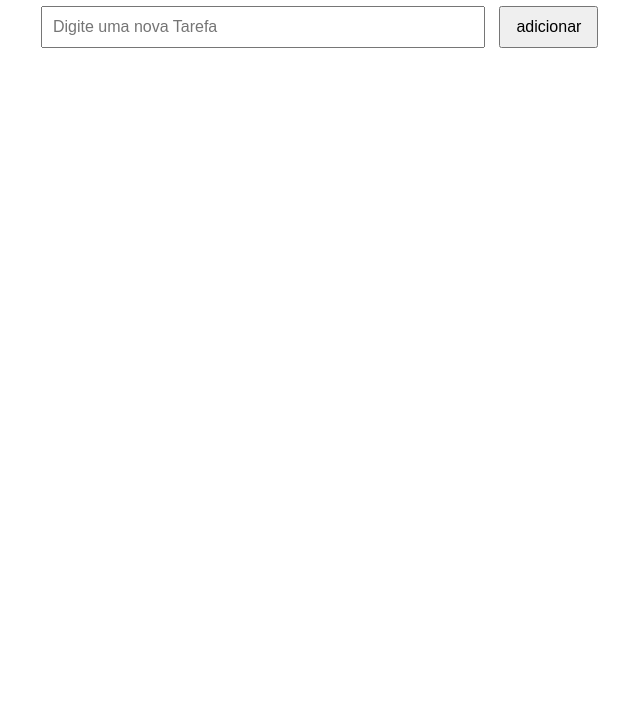
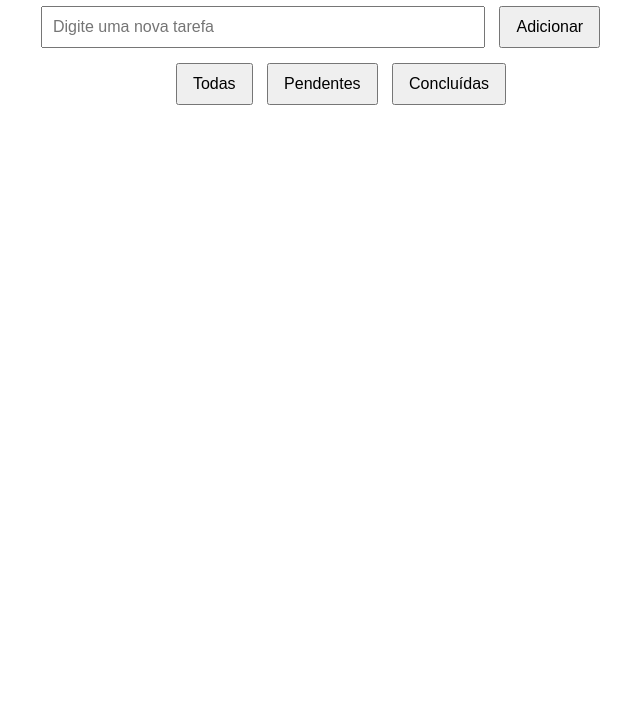
Before and after one commit to GustavoMimoso/Lista-De-Tarefas, a plain HTML site: page index.html in a window 1280 px wide. Shown: the part 92-800 px from the top of the page, without its empty margins (299-939 px from the left). Drawn offline with Linux system fonts and the light colour scheme.

Commit message:
Adiciona filtros de tarefas e corrige edição e exclusão

```diff
--- a/index.html
+++ b/index.html
@@ -1,45 +1,45 @@
 <!DOCTYPE html>
 <html>
 <head>
-    <title>lista de Tarefas</title>
+    <title>Lista de Tarefas</title>
     <style>
-        /*CSS básico para deixar funcional e bonito */
-        body{
+        /* CSS básico para deixar funcional e bonito */
+        body {
             font-family: Arial, sans-serif;
             max-width: 600px;
             margin: 40px auto;
             padding: 0 20px;
         }
-        h1{
+        h1 {
             text-align: center;
         }
-        #novaTarefa{
+        #novaTarefa {
             width: 70%;
             padding: 10px;
             font-size: 16px;
         }
-        button{
+        button {
             padding: 10px 15px;
             font-size: 16px;
             margin-left: 10px;
             cursor: pointer;
         }
-        ul{
-            list-style-type:none;
+        ul {
+            list-style-type: none;
             padding-left: 0;
         }
-        li{
+        li {
             padding: 10px;
             border-bottom: 1px solid #ccc;
             display: flex;
             justify-content: space-between;
             align-items: center;
         }
-        li.completed{
+        li.completed {
             text-decoration: line-through;
             color: gray;
         }
-        .btn-remover{
+        .btn-remover {
             background-color: #e74c3c;
             border: none;
             color: white;
@@ -47,7 +47,7 @@
             cursor: pointer;
             border-radius: 4px;
         }
-        .btn-editar{
+        .btn-editar {
             background-color: #349db3;
             border: none;
             color: white;
@@ -56,13 +56,26 @@
             cursor: pointer;
             border-radius: 4px;
         }
+        #filtros {
+            margin-top: 15px;
+            text-align: center;
+        }
+        #filtros button {
+            margin: 0 5px;
+        }
     </style>
 </head>
 <body>
     <h1>Minha Lista de Tarefas</h1>
 
-    <input type="text" id="novaTarefa" placeholder="Digite uma nova Tarefa">
-    <button onclick="adicionarTarefa()">adicionar</button>
+    <input type="text" id="novaTarefa" placeholder="Digite uma nova tarefa">
+    <button onclick="adicionarTarefa()">Adicionar</button>
+
+    <div id="filtros">
+        <button onclick="filtrar('todas')">Todas</button>
+        <button onclick="filtrar('pendentes')">Pendentes</button>
+        <button onclick="filtrar('concluidas')">Concluídas</button>
+    </div>
 
     <ul id="listaTarefas"></ul>
 
@@ -71,51 +84,58 @@
         const listaTarefas = document.getElementById('listaTarefas');
 
         let tarefas = [];
+        let filtroAtual = 'todas';
 
-        //Função para salvar tarefas no localstorage
         function salvarTarefas() {
-            localStorage.setItem('tarefas',JSON.stringify(tarefas));
+            localStorage.setItem('tarefas', JSON.stringify(tarefas));
         }
 
-        //função para carregar tarefas do localStorage
-        function carregarTarefas(){
+        function carregarTarefas() {
             const tarefasSalvas = localStorage.getItem('tarefas');
-            if(tarefasSalvas){
+            if (tarefasSalvas) {
                 tarefas = JSON.parse(tarefasSalvas);
                 renderizarTarefas();
             }
         }
 
-        //Função para renderizar as tarefas na lista
-        function renderizarTarefas(){
+        function filtrar(filtro) {
+            filtroAtual = filtro;
+            renderizarTarefas();
+        }
+
+        function renderizarTarefas() {
             listaTarefas.innerHTML = '';
             tarefas.forEach((tarefa, index) => {
+                if (
+                    filtroAtual === 'todas' ||
+                    (filtroAtual === 'pendentes' && !tarefa.concluida) ||
+                    (filtroAtual === 'concluidas' && tarefa.concluida)
+                ) {
                     const li = document.createElement('li');
                     li.textContent = tarefa.texto;
-                if(tarefa.concluida){
+                    if (tarefa.concluida){
                         li.classList.add('completed');
                     }
+
                     li.addEventListener('click', () => {
                         tarefas[index].concluida = !tarefas[index].concluida;
                         salvarTarefas();
                         renderizarTarefas();
                     });
 
-                //Botão Editar
+                    // Botão Editar
                     const botaoEditar = document.createElement('button');
                     botaoEditar.textContent = 'Editar';
                     botaoEditar.className = 'btn-editar';
 
-                //botão Excluir
+                    // Botão Excluir
                     const botaoExcluir = document.createElement('button');
                     botaoExcluir.textContent = 'Excluir';
                     botaoExcluir.className = 'btn-remover';
 
-                //Evento de edição
-                botaoEditar.addEventListener('click', function(e){
+                    botaoEditar.addEventListener('click', function(e) {
                         e.stopPropagation();
 
-                    //Cria input com valor atual
                         const inputEditar = document.createElement('input');
                         inputEditar.type = 'text';
                         inputEditar.size = 25;
@@ -125,9 +145,9 @@
                         li.appendChild(inputEditar);
                         inputEditar.focus();
 
-                    function finalizarEdicao(){
+                        function finalizarEdicao() {
                             const novoTexto = inputEditar.value.trim();
-                        if (novoTexto !== ''){
+                            if (novoTexto !== '') {
                                 tarefas[index].texto = novoTexto;
                                 salvarTarefas();
                                 renderizarTarefas();
@@ -138,28 +158,30 @@
 
                         inputEditar.addEventListener('blur', finalizarEdicao);
                         inputEditar.addEventListener('keydown', (event) => {
-                        if(event.key === 'Enter') {
+                            if (event.key === 'Enter') {
                                 inputEditar.blur();
                             }
                         });
                     });
-                botaoExcluir.addEventListener('click', (e) =>{
+
+                    botaoExcluir.addEventListener('click', (e) => {
                         e.stopPropagation();
                         tarefas.splice(index, 1);
                         salvarTarefas();
                         renderizarTarefas();
                     });
+
                     li.appendChild(botaoEditar);
                     li.appendChild(botaoExcluir);
                     listaTarefas.appendChild(li);
+                }
             });
         }
 
-         //Função para adicionar uma nova tarefa
         function adicionarTarefa() {
             const texto = novaTarefaInput.value.trim();
-            if(texto === ''){
-                alert('digite uma tarefa válida!');
+            if (texto === '') {
+                alert('Digite uma tarefa válida!');
                 return;
             }
             tarefas.push({texto: texto, concluida: false});
@@ -167,7 +189,7 @@
             renderizarTarefas();
             novaTarefaInput.value = '';
         }
-    //Carregar as tarefas a pagina
+
         window.onload = carregarTarefas;
     </script>
 </body>
```
Lines whose indentation alone changed are shown as unchanged.
